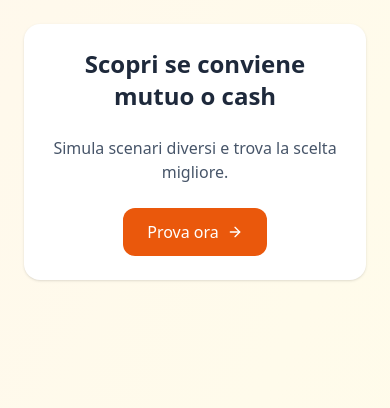
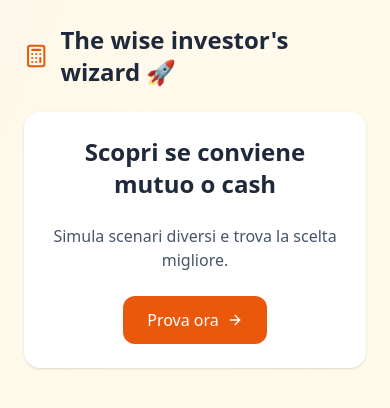
Before and after one commit to mattiamoretta/buy-or-loan, a React (Vite) app: page / in a window 390 px wide. Shown: the top 408 px of the page. Built offline with nearby package versions, Linux system fonts and the light colour scheme.

Commit message:
Keep title visible and responsive to background

```diff
--- a/src/App.jsx
+++ b/src/App.jsx
@@ -203,15 +203,15 @@ export default function App(){
   const diffPctB = sB.gainReal / sB.principal - targetPct;
   const diffAmtB = sB.gainReal - sB.principal * targetPct;
 
+  const titleColor = step >= 4 ? "text-white" : "text-slate-800";
+
   return (
     <div className={`min-h-screen bg-gradient-to-br ${backgrounds[step]} animate-gradient text-slate-800`}>
       <div className="max-w-5xl mx-auto p-6">
-        {step === 5 && (
-          <header className="flex items-center gap-3 mb-6">
-            <Calculator className="w-7 h-7 text-orange-600" />
-            <h1 className="text-2xl md:text-3xl font-semibold text-white">The wise investor's wizard 🚀</h1>
-          </header>
-        )}
+        <header className="flex items-center gap-3 mb-6">
+          <Calculator className="w-7 h-7 text-orange-600" />
+          <h1 className={`text-2xl md:text-3xl font-semibold ${titleColor}`}>The wise investor's wizard 🚀</h1>
+        </header>
 
         <AnimatePresence mode="wait">
           {loading && (
```
